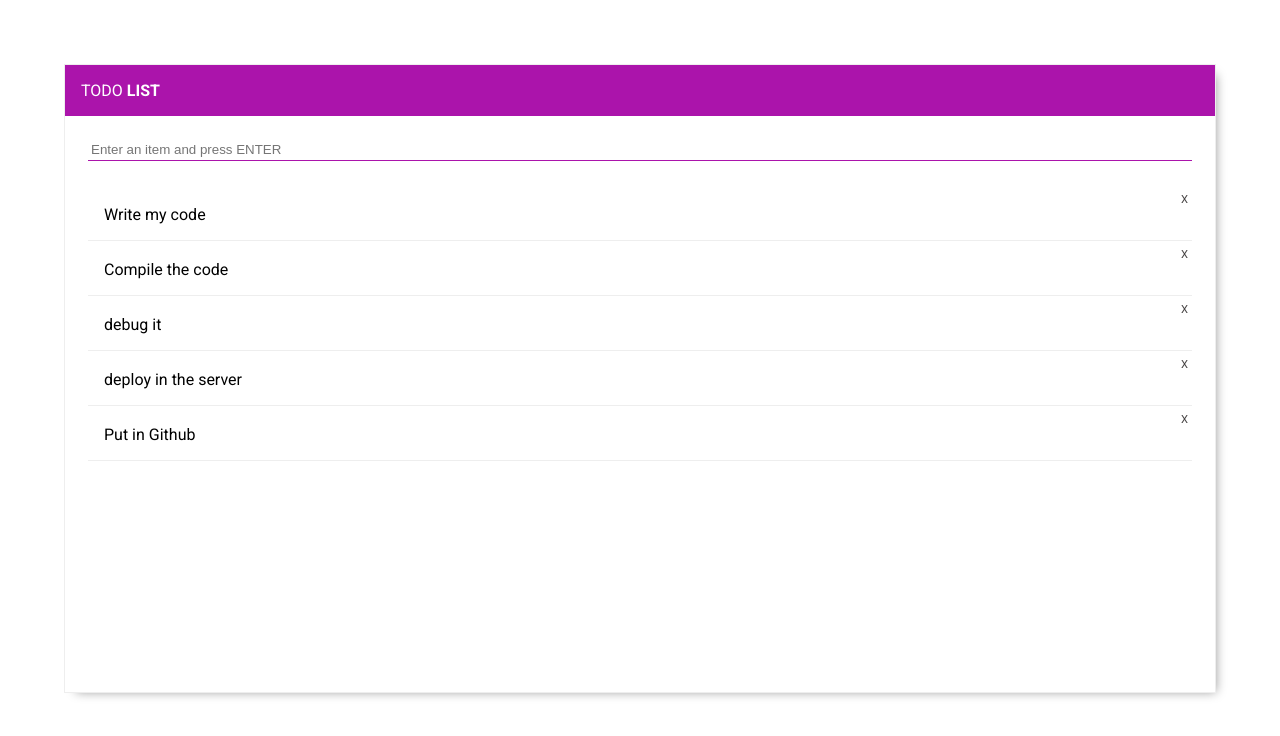
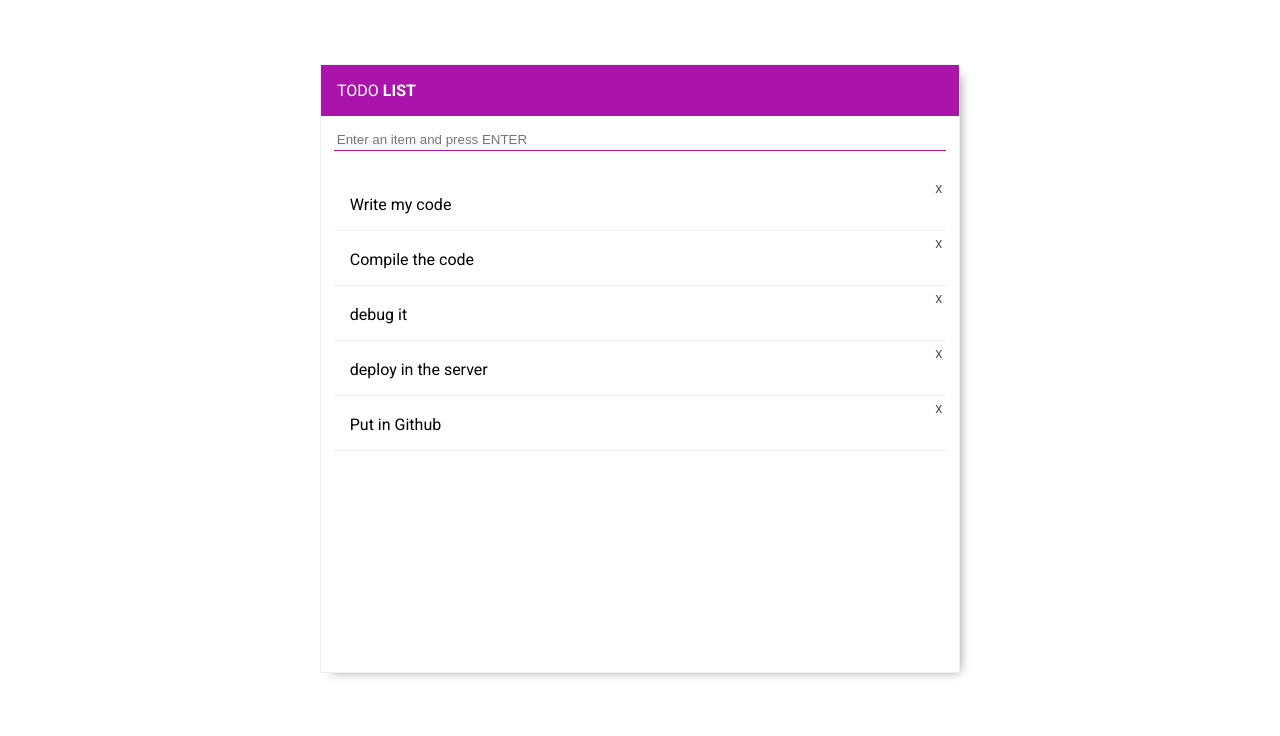
Before and after one commit to anijitsahu/react-app-simple-todo-list, a React app: page / in a window 1280 px wide. Shown: the top 736 px of the page. Built offline with nearby package versions, Linux system fonts and the light colour scheme; the HTML template or start-up script is replaced by a standard one.

Commit message:
React 17 Transform features are updated

```diff
--- a/src/components/AddItem.js
+++ b/src/components/AddItem.js
@@ -1,12 +1,11 @@
-import React from 'react';
-
+// AddItem component
 const AddItem = ({ addItemValue, handleUpdateInput, handleEnterEvent }) => {
 	return (
 		<div className="add-items">
 			<input type="text" className="md-input-box" placeholder="Enter an item and press ENTER"
 				onKeyPress={handleEnterEvent}
 				onChange={handleUpdateInput}
-	  	value={addItemValue}/>
+				value={addItemValue} />
 
 		</div>
 	);
--- a/src/components/ItemList.js
+++ b/src/components/ItemList.js
@@ -1,4 +1,4 @@
-import React, { Component } from 'react';
+import { Component } from 'react';
 import { v4 as uuidv4 } from 'uuid';
 
 // components
--- a/src/css/style.css
+++ b/src/css/style.css
@@ -25,7 +25,8 @@ html {
   grid-template-columns: 1fr;
 
   /* margin to make it look good */
-  margin: 5%;
+  margin: 5% auto;
+  width: 50vw;
   -webkit-box-shadow: 6px 5px 10px -6px rgba(0, 0, 0, .4);
   box-shadow: 6px 5px 10px -6px rgba(0, 0, 0, .4);
   border: solid 1px #eee;
```
Also changed, not shown: src/components/Title.js (+4 -7 lines), src/components/TodoItem.js (+6 -9 lines), 2 other files (tests, documents, lock files or other folders). Lines whose indentation alone changed are shown as unchanged.
